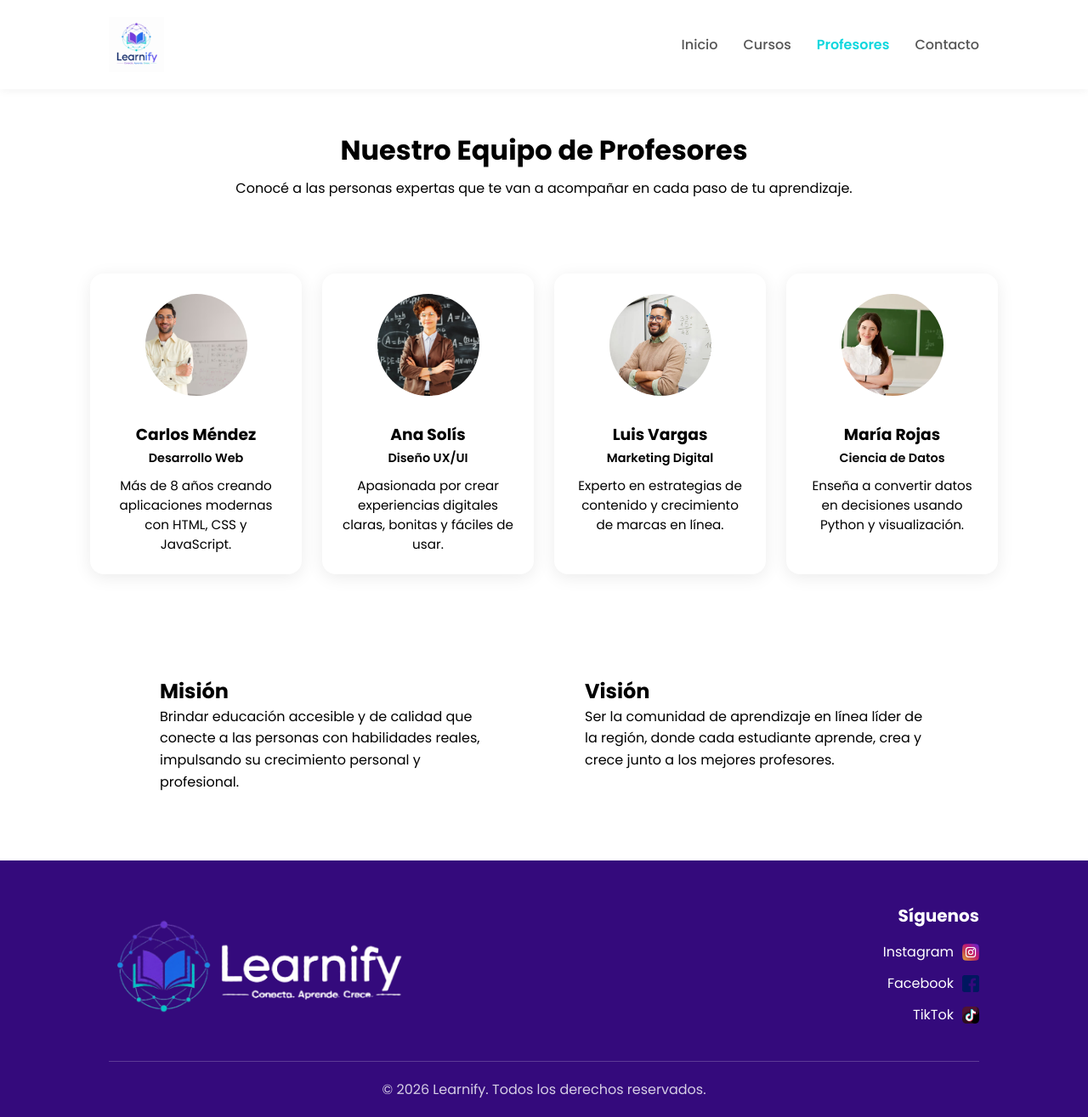
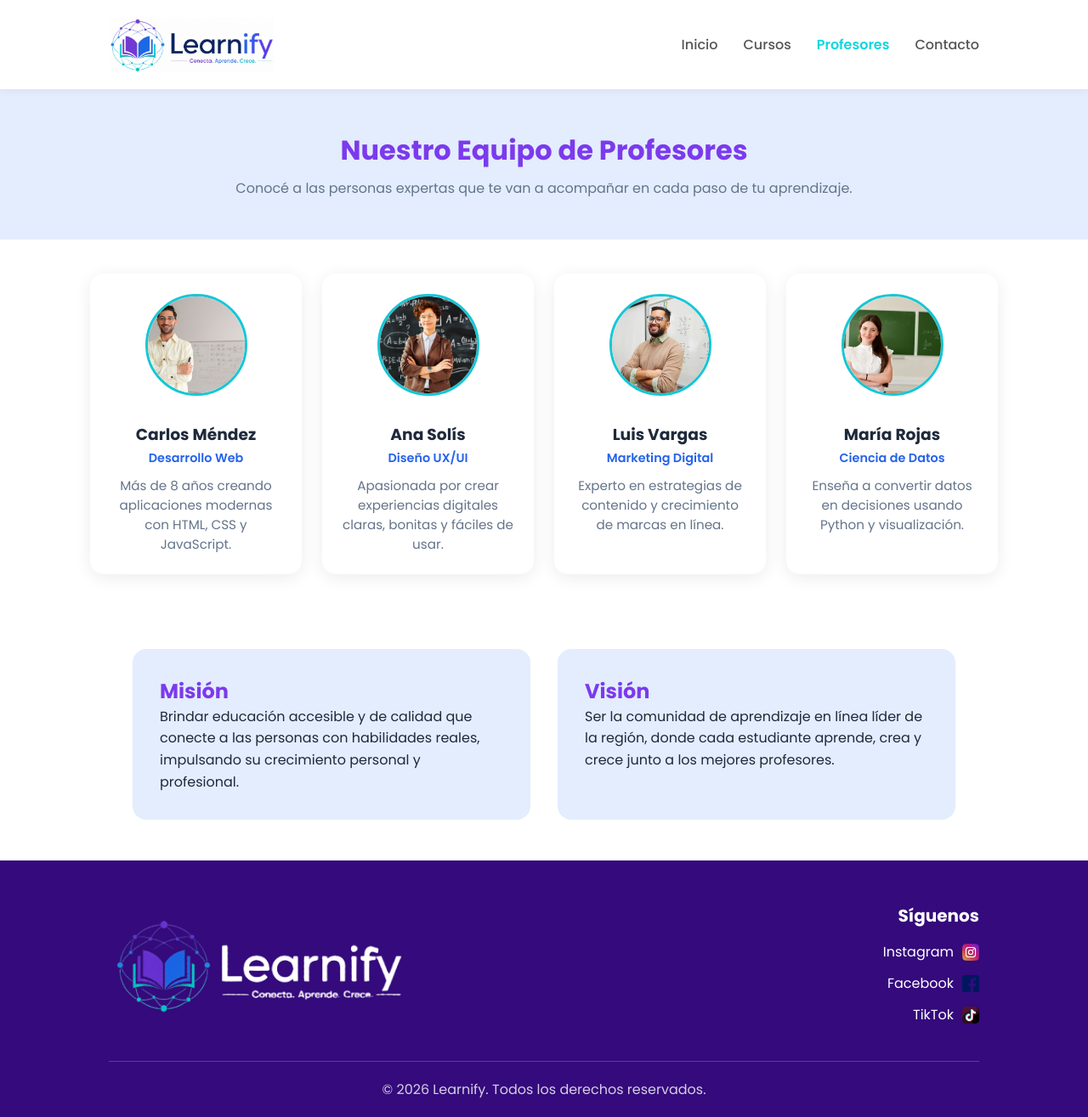
Before and after one commit to Fidelitas-Ambiente-Web-Cliente-Servidor/sc502-ln-practica1-sc502_ln_practica1_q2_2026_g1, a PHP site: page /html/profesores.html in a window 1280 px wide. Shown: the whole page at 85% size. Run offline with PHP 8.4, Linux system fonts and the light colour scheme.

Commit message:
feat: update page layout and content

```diff
--- a/css/profesores.css
+++ b/css/profesores.css
@@ -1,10 +1,19 @@
+
 .page-header {
-  background: var(--color-fondo-claro);
+  background: #E3EDFD;
   text-align: center;
   padding: 3rem 1rem;
 }
-.page-header h1 { color: var(--color-morado); margin-bottom: 0.5rem; }
-.page-header p { color: var(--color-texto-suave); margin: 0; }
+
+.page-header h1 {
+  color: #7c3aed;
+  margin-bottom: 0.5rem;
+}
+
+.page-header p {
+  color: #64748B;
+  margin: 0;
+}
 
 .profesores-grid {
   display: grid;
@@ -16,32 +25,44 @@
 }
 
 .profesor-card {
-  background: var(--color-blanco);
+  background: white;
   border-radius: 16px;
   padding: 1.5rem;
   text-align: center;
-  box-shadow: 0 4px 20px rgba(0,0,0,0.08);
+  box-shadow: 0 4px 20px rgba(0, 0, 0, 0.08);
   transition: transform 0.2s ease;
 }
-.profesor-card:hover { transform: translateY(-6px); }
+
+.profesor-card:hover {
+  transform: translateY(-6px);
+}
 
 .profesor-card img {
   width: 120px;
   height: 120px;
   border-radius: 50%;
   object-fit: cover;
-  border: 3px solid var(--color-cyan);
+  border: 3px solid #15C7D6;
   margin-bottom: 1rem;
 }
-.profesor-card h3 { color: var(--color-texto); margin: 0.5rem 0 0.2rem; }
+
+.profesor-card h3 {
+  color: #1E293B;
+  margin: 0.5rem 0 0.2rem;
+}
+
 .especialidad {
   display: block;
-  color: var(--color-azul);
+  color: #2563EB;
   font-weight: 600;
   font-size: 0.9rem;
   margin-bottom: 0.6rem;
 }
-.profesor-card p { color: var(--color-texto-suave); font-size: 0.95rem; }
+
+.profesor-card p {
+  color: #64748B;
+  font-size: 0.95rem;
+}
 
 .mision-vision {
   display: grid;
@@ -51,10 +72,19 @@
   margin: 0 auto;
   padding: 3rem 1rem;
 }
+
 .mv-card {
-  background: var(--color-fondo-claro);
+  background: #E3EDFD;
   border-radius: 16px;
   padding: 2rem;
 }
-.mv-card h2 { color: var(--color-morado); margin-top: 0; }
-.mv-card p { color: var(--color-texto); line-height: 1.6; }
+
+.mv-card h2 {
+  color: #7C3AED;
+  margin-top: 0;
+}
+
+.mv-card p {
+  color: #1E293B;
+  line-height: 1.6;
+}
--- a/profesores.html
+++ b/html/profesores.html
@@ -1,5 +1,6 @@
 <!DOCTYPE html>
 <html lang="es">
+
 <head>
   <meta charset="UTF-8">
   <meta name="viewport" content="width=device-width, initial-scale=1.0">
@@ -9,15 +10,16 @@
   <link rel="preconnect" href="https://fonts.gstatic.com" crossorigin>
   <link href="https://fonts.googleapis.com/css2?family=Poppins:wght@400;500;600;700&display=swap" rel="stylesheet">
 
-  <link rel="stylesheet" href="css/style.css">
-  <link rel="stylesheet" href="css/profesores.css">
+  <link rel="stylesheet" href="../css/style.css">
+  <link rel="stylesheet" href="../css/profesores.css">
 </head>
+
 <body>
 
+  <header>
     <nav class="navbar">
-    <a href="index.html" class="logo">
-      <img src="img/learnify_logo_globe_book_2.png" alt="Learnify" class="logo-img">
-    </a>
+      <div class="logo"> <img src="../img/learnify_logo_horizontal.png" alt="Learnify Logo" class="logo-img">
+      </div>
       <ul class="nav-links">
         <li><a href="index.html">Inicio</a></li>
         <li><a href="cursos.html">Cursos</a></li>
@@ -25,6 +27,7 @@
         <li><a href="contacto.html">Contacto</a></li>
       </ul>
     </nav>
+  </header>
 
   <header class="page-header">
     <h1>Nuestro Equipo de Profesores</h1>
@@ -34,28 +37,28 @@
   <section class="profesores-grid">
 
     <article class="profesor-card">
-      <img src="img/carlos.png" alt="Foto de Carlos Méndez">
+      <img src="../img/carlos.png" alt="Foto de Carlos Méndez">
       <h3>Carlos Méndez</h3>
       <span class="especialidad">Desarrollo Web</span>
       <p>Más de 8 años creando aplicaciones modernas con HTML, CSS y JavaScript.</p>
     </article>
 
     <article class="profesor-card">
-      <img src="img/ana.jpg" alt="Foto de Ana Solís">
+      <img src="../img/ana.jpg" alt="Foto de Ana Solís">
       <h3>Ana Solís</h3>
       <span class="especialidad">Diseño UX/UI</span>
       <p>Apasionada por crear experiencias digitales claras, bonitas y fáciles de usar.</p>
     </article>
 
     <article class="profesor-card">
-      <img src="img/luis.jpg" alt="Foto de Luis Vargas">
+      <img src="../img/luis.jpg" alt="Foto de Luis Vargas">
       <h3>Luis Vargas</h3>
       <span class="especialidad">Marketing Digital</span>
       <p>Experto en estrategias de contenido y crecimiento de marcas en línea.</p>
     </article>
 
     <article class="profesor-card">
-      <img src="img/maria.jpg" alt="Foto de María Rojas">
+      <img src="../img/maria.jpg" alt="Foto de María Rojas">
       <h3>María Rojas</h3>
       <span class="especialidad">Ciencia de Datos</span>
       <p>Enseña a convertir datos en decisiones usando Python y visualización.</p>
@@ -80,22 +83,22 @@
     <div class="footer-contenido">
 
       <div class="footer-marca">
-        <img src="img/learnify_logo_white_transparent.png" alt="Learnify Logo" class="footer-logo">
+        <img src="../img/learnify_logo_white_transparent.png" alt="Learnify Logo" class="footer-logo">
       </div>
 
       <div class="footer-redes">
         <h4>Síguenos</h4>
         <a href="#">
           Instagram
-          <img src="img/instagram.png" alt="Instagram" class="social-icon">
+          <img src="../img/instagram.png" alt="Instagram" class="social-icon">
         </a>
         <a href="#">
           Facebook
-          <img src="img/facebook.png" alt="Facebook" class="social-icon">
+          <img src="../img/facebook.png" alt="Facebook" class="social-icon">
         </a>
         <a href="#">
           TikTok
-          <img src="img/tik-tok.png" alt="TikTok" class="social-icon">
+          <img src="../img/tik-tok.png" alt="TikTok" class="social-icon">
         </a>
       </div>
 
@@ -107,4 +110,5 @@
   </footer>
 
 </body>
+
 </html>
```
Lines whose indentation alone changed are shown as unchanged.
